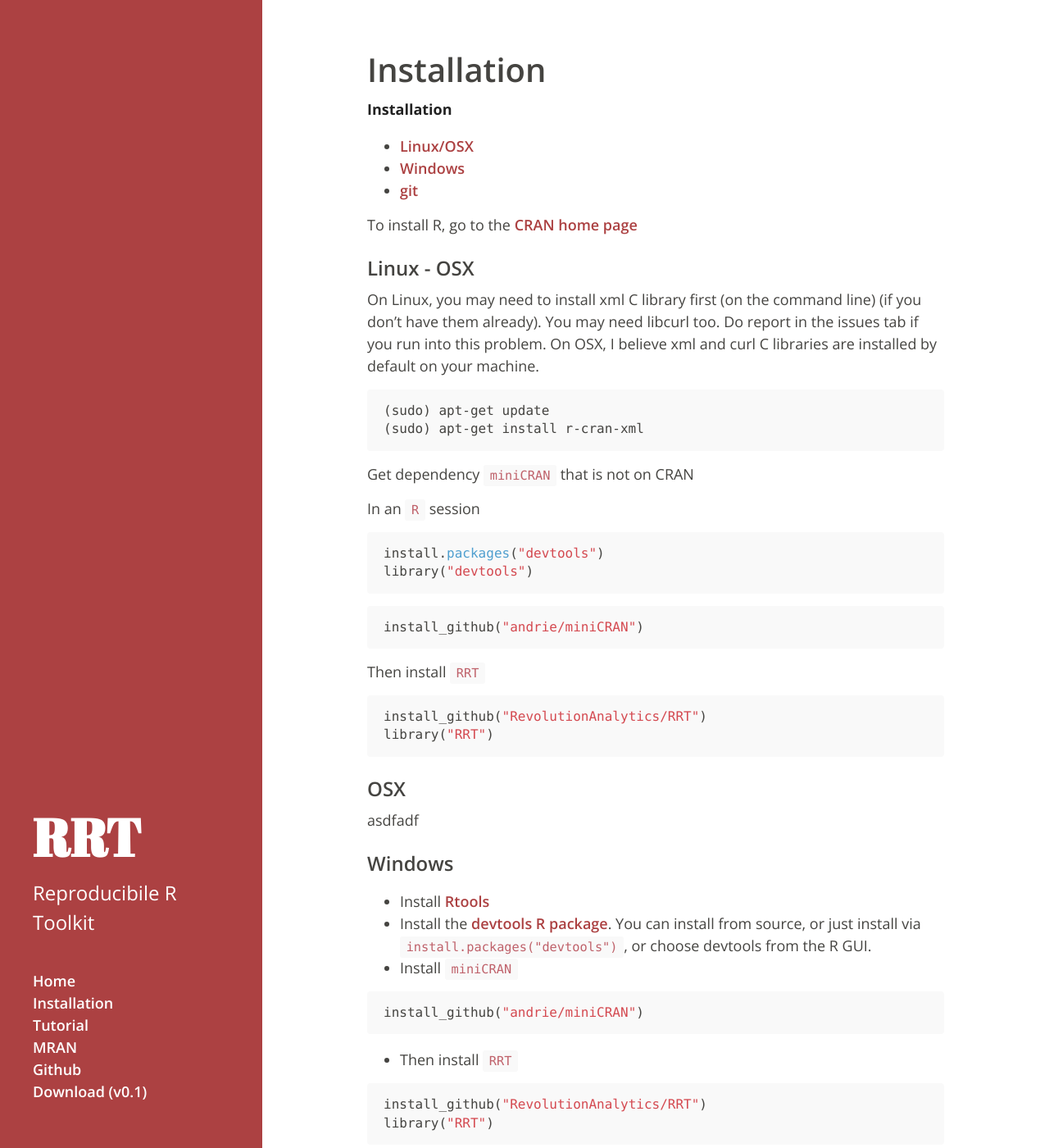
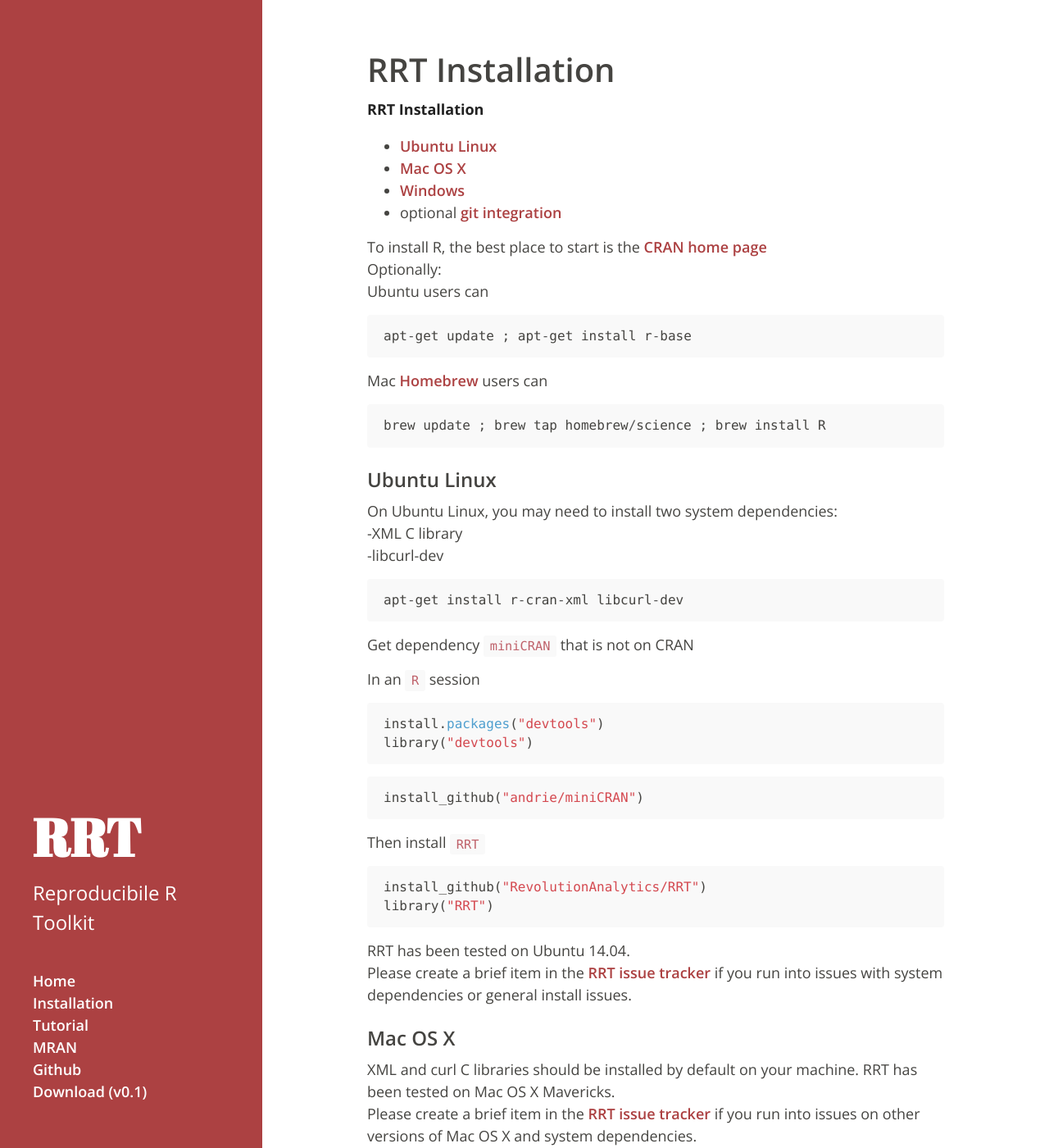
Before and after one commit to RevolutionAnalytics/checkpoint, a Jekyll site: the page built from installation/index.md, in a window 1280 px wide and 1400 px high. Shown: the whole window at 82% size. Built offline with Jekyll 4.4.1, drawn with Linux system fonts in a browser that asks for light colours; nearby versions of some CDN libraries; Markdown is read by kramdown in place of the engine named in the settings; comment, search, counter and statistics services are not loaded; some of the changed text lies outside the part shown.

Commit message:
content additons and cleanup to installation/index.md

````diff
--- a/installation/index.md
+++ b/installation/index.md
@@ -1,23 +1,37 @@
 ---
 layout: page
-title: Installation
+title: RRT Installation
 ---
 
-**Installation**
+**RRT Installation**
 
-* [Linux/OSX](#linux---osx)
+* [Ubuntu Linux](#Ubuntu Linux)
+* [Mac OS X](#Mac OS X)
 * [Windows](#windows)
-* [git](#git)
+* optional [git integration](#git integration)
 
-To install R, go to the [CRAN home page](http://cran.r-project.org/)
+To install R, the best place to start is the [CRAN home page](http://cran.r-project.org/)
+Optionally:
+Ubuntu users can
 
-### Linux - OSX
+```coffee
+apt-get update ; apt-get install r-base
+```
 
-On Linux, you may need to install xml C library first (on the command line) (if you don't have them already). You may need libcurl too. Do report in the issues tab if you run into this problem. On OSX, I believe xml and curl C libraries are installed by default on your machine.
+Mac [Homebrew](http://brew.sh) users can
 
+```coffee
+brew update ; brew tap homebrew/science ; brew install R
 ```
-(sudo) apt-get update
-(sudo) apt-get install r-cran-xml
+
+### Ubuntu Linux
+
+On Ubuntu Linux, you may need to install two system dependencies:
+-XML C library
+-libcurl-dev
+
+```coffee
+apt-get install r-cran-xml libcurl-dev
 ```
 
 Get dependency `miniCRAN` that is not on CRAN
@@ -40,15 +54,42 @@
 library("RRT")
 ```
 
-### OSX
+RRT has been tested on Ubuntu 14.04.
+Please create a brief item in the [RRT issue tracker](https://github.com/RevolutionAnalytics/RRT/issues)
+if you run into issues with system dependencies or general install issues.
 
+### Mac OS X
 
-asdfadf
+XML and curl C libraries should be installed by default on your machine.
+RRT has been tested on Mac OS X Mavericks.
+Please create a brief item in the [RRT issue tracker](https://github.com/RevolutionAnalytics/RRT/issues)
+if you run into issues on other versions of Mac OS X and system dependencies.
+
+Get dependency `miniCRAN` that is not on CRAN
+
+In an `R` session
+
+```coffee
+install.packages("devtools")
+library("devtools")
+```
+
+```coffee
+install_github("andrie/miniCRAN")
+```
+
+Then install `RRT`
+
+```coffee
+install_github("RevolutionAnalytics/RRT")
+library("RRT")
+```
 
 ### Windows
 
 * Install [Rtools](http://cran.r-project.org/bin/windows/Rtools/)
-* Install the [devtools R package](https://github.com/hadley/devtools). You can install from source, or just install via `install.packages("devtools")`, or choose devtools from the R GUI.
+* Install the [devtools R package](https://github.com/hadley/devtools). You can install from source,
+or just install via `install.packages("devtools")`, or choose devtools from the R GUI.
 * Install `miniCRAN`
 
 ```coffee
@@ -62,9 +103,11 @@
 library("RRT")
 ```
 
-### git
+### git integration
 
-_Optionally_, install `git2r` to use git from within R. `git2r` is in Enhances in `RRT`, so you don't need it to install `RRT`
+_Optionally_, install `git2r` to use git capabilities from within R / RRT. `git2r` is an enhancement in `RRT`,
+so you do not need git2r to install `RRT`. RRT users are encouraged to try the git integration features of RRT
+to simplify sharing R code repositories with other R users.
 
 ```coffee
 install_github("ropensci/git2r")
````
